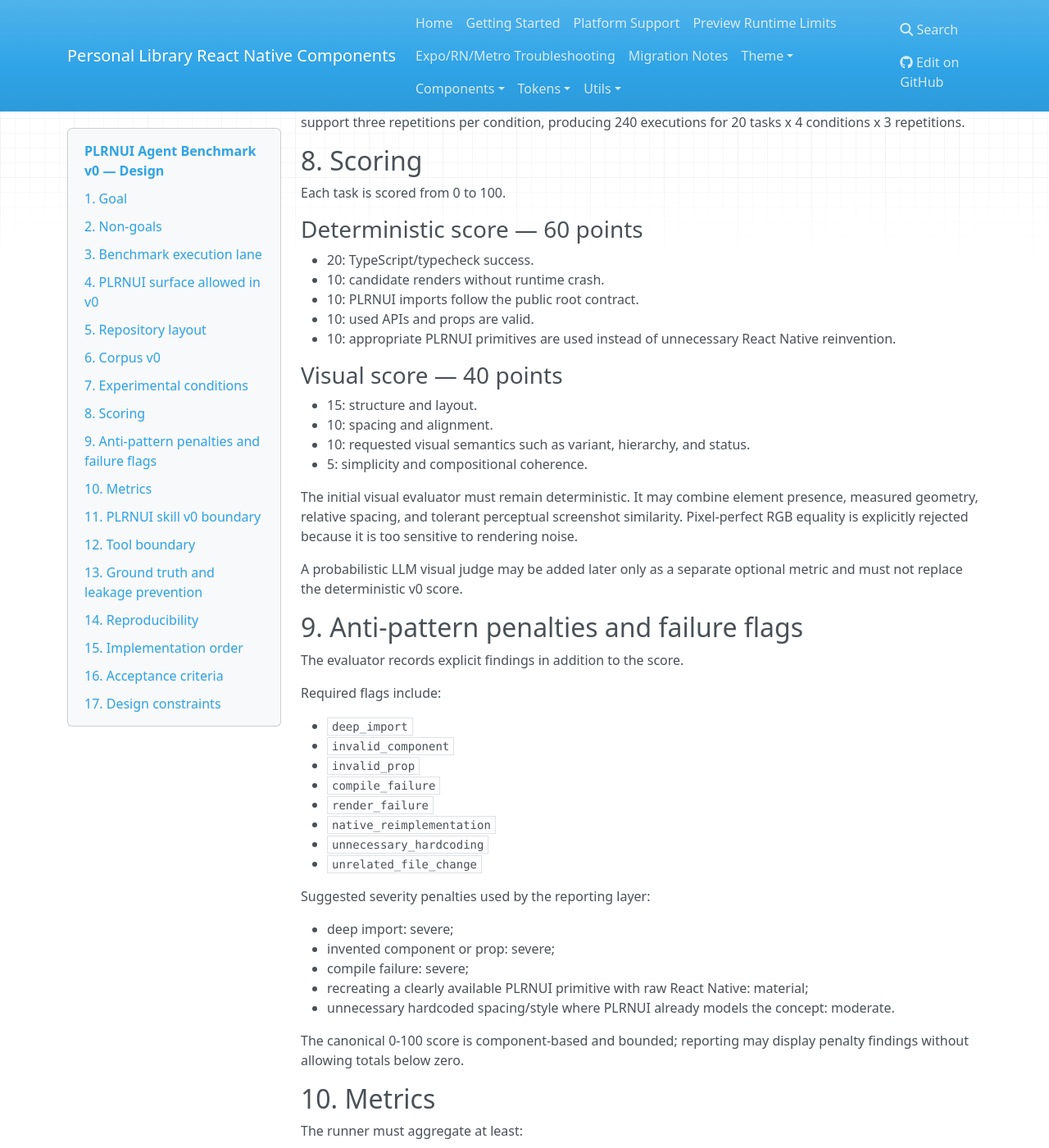
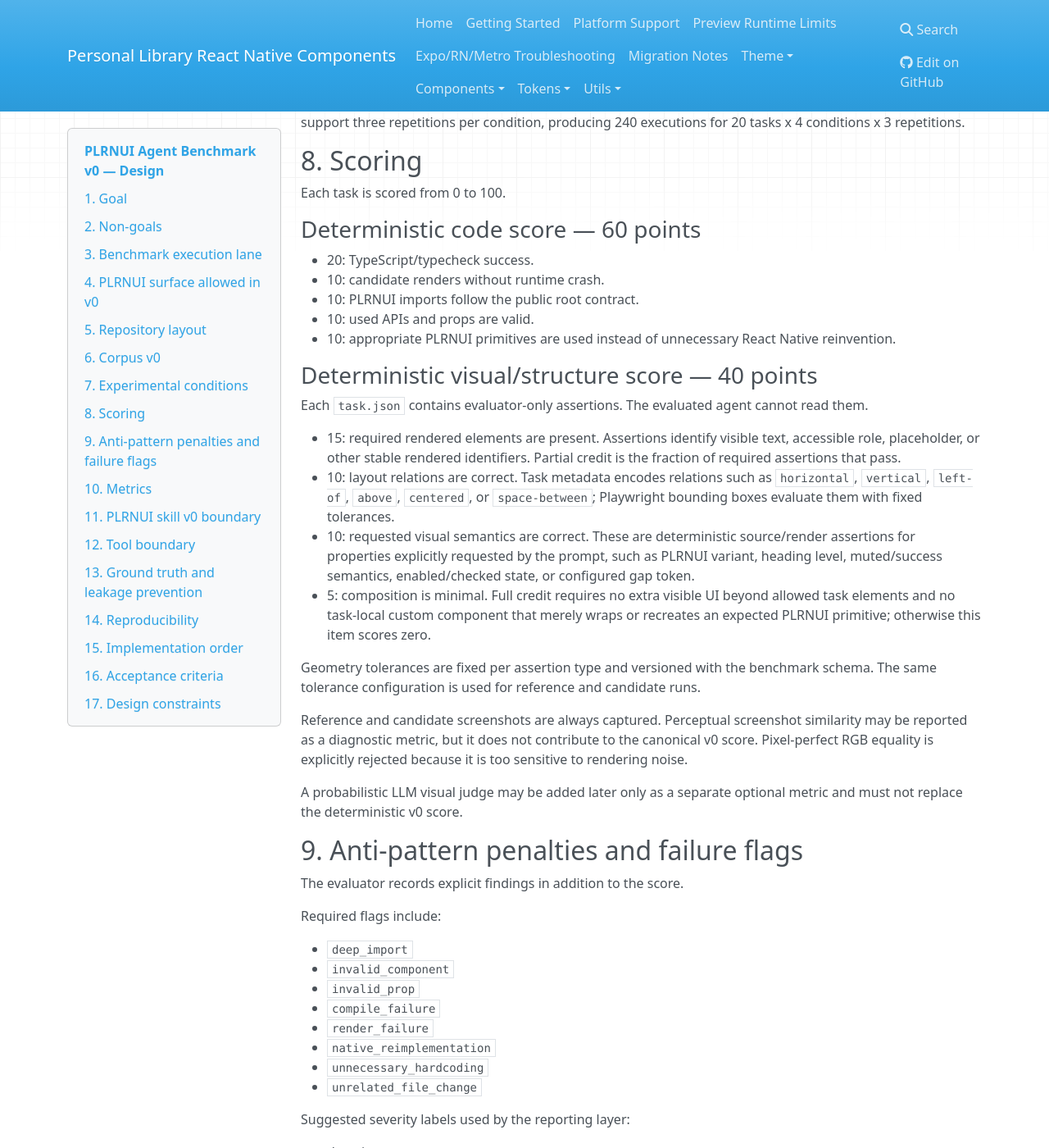
Before and after one commit to pianic2/personal-library-react-native-components, an MkDocs documentation site: the page built from docs/superpowers/specs/2026-10-07-plrnui-agent-benchmark-v0-design.md, in a window 1280 px wide and 1400 px high, scrolled down 3995 px. Shown: the whole window at 82% size. Built offline with MkDocs 1.6.1, drawn with Linux system fonts in a browser that asks for light colours; nearby versions of some CDN libraries; some of the changed text lies outside the part shown.

Commit message:
docs: tighten deterministic benchmark scoring

```diff
--- a/docs/superpowers/specs/2026-10-07-plrnui-agent-benchmark-v0-design.md
+++ b/docs/superpowers/specs/2026-10-07-plrnui-agent-benchmark-v0-design.md
@@ -183,7 +183,7 @@ Initial development runs may execute each condition once. The comparable benchma
 
 Each task is scored from 0 to 100.
 
-### Deterministic score — 60 points
+### Deterministic code score — 60 points
 
 - 20: TypeScript/typecheck success.
 - 10: candidate renders without runtime crash.
@@ -191,14 +191,18 @@ Each task is scored from 0 to 100.
 - 10: used APIs and props are valid.
 - 10: appropriate PLRNUI primitives are used instead of unnecessary React Native reinvention.
 
-### Visual score — 40 points
+### Deterministic visual/structure score — 40 points
 
-- 15: structure and layout.
-- 10: spacing and alignment.
-- 10: requested visual semantics such as variant, hierarchy, and status.
-- 5: simplicity and compositional coherence.
+Each `task.json` contains evaluator-only assertions. The evaluated agent cannot read them.
 
-The initial visual evaluator must remain deterministic. It may combine element presence, measured geometry, relative spacing, and tolerant perceptual screenshot similarity. Pixel-perfect RGB equality is explicitly rejected because it is too sensitive to rendering noise.
+- 15: required rendered elements are present. Assertions identify visible text, accessible role, placeholder, or other stable rendered identifiers. Partial credit is the fraction of required assertions that pass.
+- 10: layout relations are correct. Task metadata encodes relations such as `horizontal`, `vertical`, `left-of`, `above`, `centered`, or `space-between`; Playwright bounding boxes evaluate them with fixed tolerances.
+- 10: requested visual semantics are correct. These are deterministic source/render assertions for properties explicitly requested by the prompt, such as PLRNUI variant, heading level, muted/success semantics, enabled/checked state, or configured gap token.
+- 5: composition is minimal. Full credit requires no extra visible UI beyond allowed task elements and no task-local custom component that merely wraps or recreates an expected PLRNUI primitive; otherwise this item scores zero.
+
+Geometry tolerances are fixed per assertion type and versioned with the benchmark schema. The same tolerance configuration is used for reference and candidate runs.
+
+Reference and candidate screenshots are always captured. Perceptual screenshot similarity may be reported as a diagnostic metric, but it does not contribute to the canonical v0 score. Pixel-perfect RGB equality is explicitly rejected because it is too sensitive to rendering noise.
 
 A probabilistic LLM visual judge may be added later only as a separate optional metric and must not replace the deterministic v0 score.
 
@@ -217,7 +221,7 @@ Required flags include:
 - `unnecessary_hardcoding`
 - `unrelated_file_change`
 
-Suggested severity penalties used by the reporting layer:
+Suggested severity labels used by the reporting layer:
 
 - deep import: severe;
 - invented component or prop: severe;
@@ -225,7 +229,7 @@ Suggested severity penalties used by the reporting layer:
 - recreating a clearly available PLRNUI primitive with raw React Native: material;
 - unnecessary hardcoded spacing/style where PLRNUI already models the concept: moderate.
 
-The canonical 0-100 score is component-based and bounded; reporting may display penalty findings without allowing totals below zero.
+Flags are explanatory evidence and do not subtract points a second time. Their underlying failures are represented by the applicable scoring categories. The canonical total is therefore always the sum of the bounded 60-point code score and 40-point visual/structure score.
 
 ## 10. Metrics
 
@@ -242,6 +246,8 @@ The runner must aggregate at least:
 - `tokens_used` when available from the local agent runner
 - `tool_calls` when available
 - `time_to_solution`
+
+For v0, `task_success_rate` uses a fixed threshold of score >= 80 with both typecheck and render passing. `plrnui_adoption_rate` is the fraction of expected PLRNUI primitive opportunities satisfied by PLRNUI rather than raw React Native reinvention. `invalid_api_rate` is the fraction of runs containing at least one unknown root export or invalid statically-checkable prop.
 
 Results must be attributable to model, condition, task, benchmark version, PLRNUI version, and run timestamp.
 
@@ -294,7 +300,7 @@ The runner must ensure evaluated agents cannot read:
 - prior candidate outputs;
 - prior benchmark results for the current task.
 
-Task metadata may contain private evaluator expectations in a location mounted only for the evaluator process.
+Task metadata visible to the agent contains only the public prompt and execution constraints. Private evaluator assertions are stored outside the agent-mounted task directory and are mounted only for the evaluator process.
 
 ## 14. Reproducibility
 
@@ -324,7 +330,7 @@ Implementation should proceed in this order:
 1. Create benchmark package and neutral Expo Web sandbox.
 2. Implement five representative tasks: 001, 006, 011, 016, 020.
 3. Implement deterministic typecheck/import/API/render evaluator.
-4. Implement screenshot capture and deterministic visual scoring.
+4. Implement screenshot capture and deterministic visual/structure assertions.
 5. Run A0 baseline with Sonnet 5.5 on the five-task pilot.
 6. Freeze baseline results.
 7. Implement skill v0.
```
Also changed, not shown: other parts of docs/superpowers/specs/2026-10-07-plrnui-agent-benchmark-v0-design.md (+1 -1 lines).
